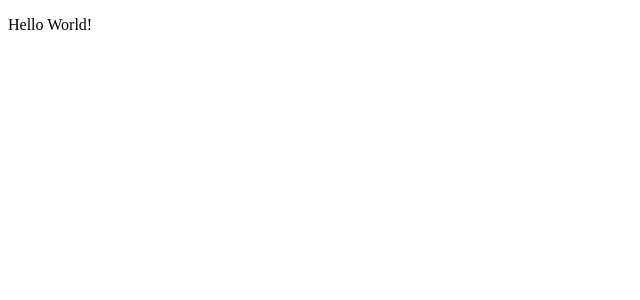
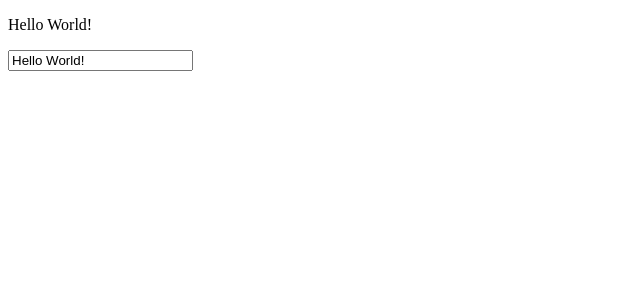
Before and after one commit to tunepolo/vuejs-playground, a Vue app: page / in a window 1280 px wide. Shown: the top 300 px of the page, without its empty margins (0-640 px from the left). Built offline with nearby package versions, Linux system fonts and the light colour scheme.

Commit message:
テキストフィールドを用意し、データバインディングさせてみた

```diff
--- a/src/App.vue
+++ b/src/App.vue
@@ -3,6 +3,7 @@
     <p>
       {{msg}}
     </p>
+    <input type="text" v-model="msg">
   </div>
 </template>
 
```
